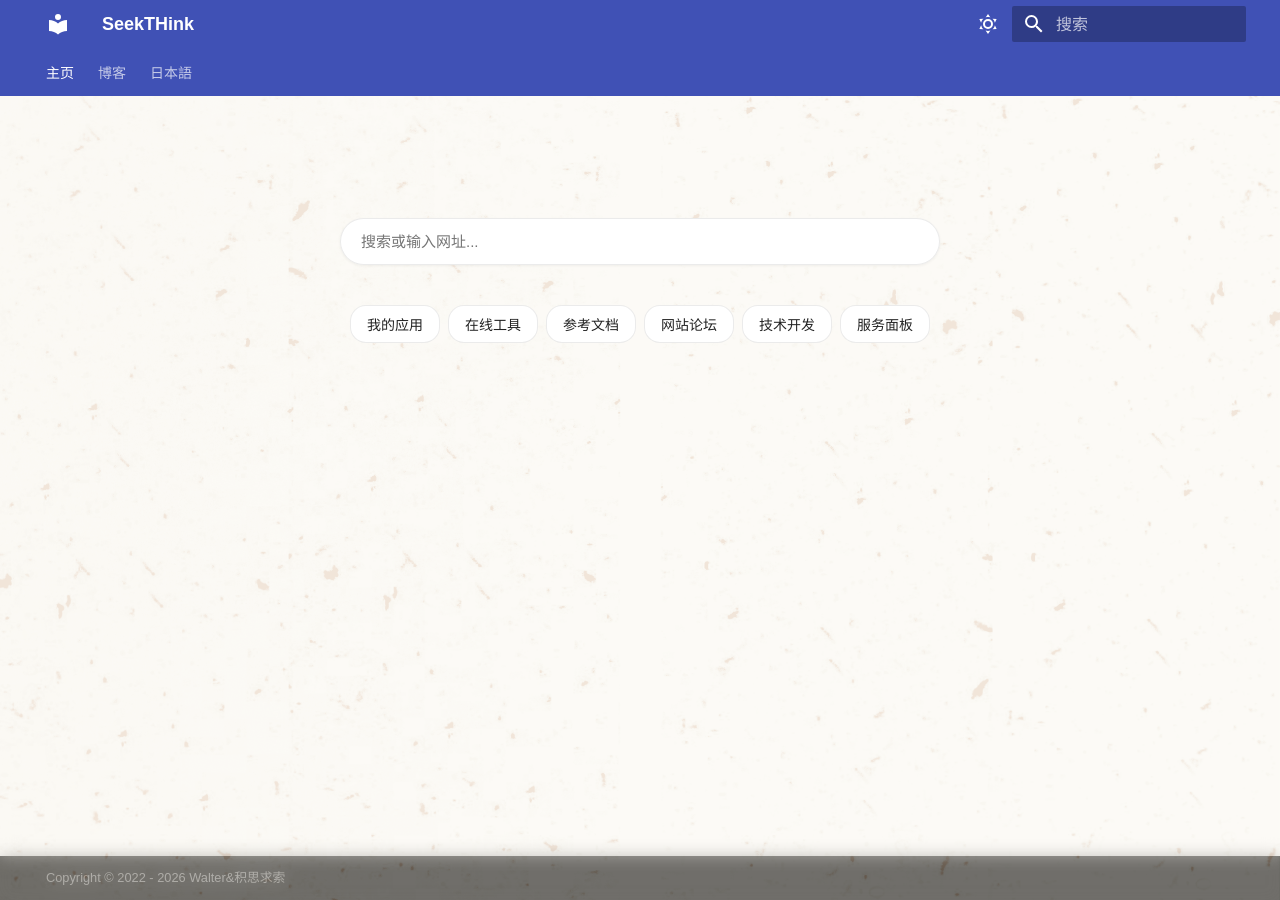
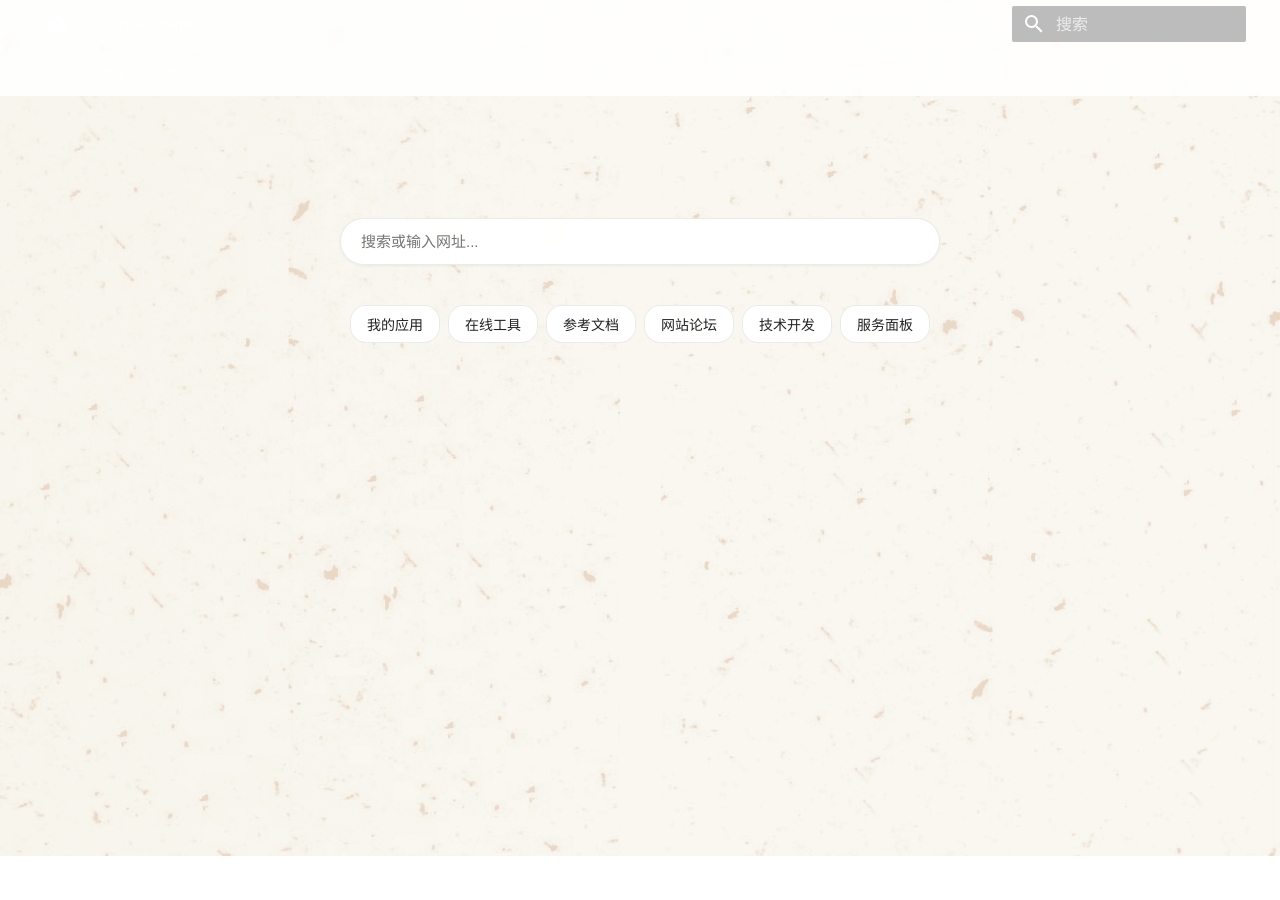
Before and after one commit to WalterYangg/Mkdocs, an MkDocs documentation site: the page built from docs/index.md, in a window 1280 px wide. Built offline with MkDocs 1.6.1 and Material for MkDocs 9.7.7, drawn with Linux system fonts in a browser that asks for light colours.

Commit message:
修复背景2

```diff
--- a/docs/styles/homepage.css
+++ b/docs/styles/homepage.css
@@ -109,6 +109,47 @@ body.is-homepage #settingsPanel.active {
     margin: 0;
     padding: 0;
     box-sizing: border-box;
+}
+
+/* ==================== 全局背景样式（所有页面） ==================== */
+/* 使用 ::before 伪元素，不需要修改 HTML */
+body::before {
+    content: '';
+    position: fixed;
+    top: 0;
+    left: 0;
+    right: 0;
+    bottom: 0;
+    background-image: var(--background-image);
+    background-size: cover;
+    background-position: center;
+    background-repeat: no-repeat;
+    z-index: -2;  /* 比主页背景层更低 */
+    opacity: var(--background-opacity);
+    pointer-events: none;
+}
+
+/* Material 主题主容器透明，让背景可见 */
+.md-main,
+.md-main__inner,
+.md-content {
+    background: transparent !important;
+}
+
+/* 导航栏和页脚半透明 */
+.md-header,
+.md-tabs,
+.md-footer,
+.md-footer-meta {
+    background-color: rgba(255, 255, 255, 0.85) !important;
+    backdrop-filter: blur(var(--blur-intensity));
+}
+
+[data-md-color-scheme="slate"] .md-header,
+[data-md-color-scheme="slate"] .md-tabs,
+[data-md-color-scheme="slate"] .md-footer,
+[data-md-color-scheme="slate"] .md-footer-meta {
+    background-color: rgba(18, 18, 18, 0.85) !important;
 }
 
 /* ==================== 主页样式（只在 is-homepage 时应用） ==================== */
@@ -519,11 +560,13 @@ body.is-homepage .slider {
     background: var(--border-color);
     outline: none;
     -webkit-appearance: none;
+    appearance: none;
     transition: background 0.3s;
 }
 
 body.is-homepage .slider::-webkit-slider-thumb {
     -webkit-appearance: none;
+    appearance: none;
     width: 16px;
     height: 16px;
     border-radius: 50%;
```
